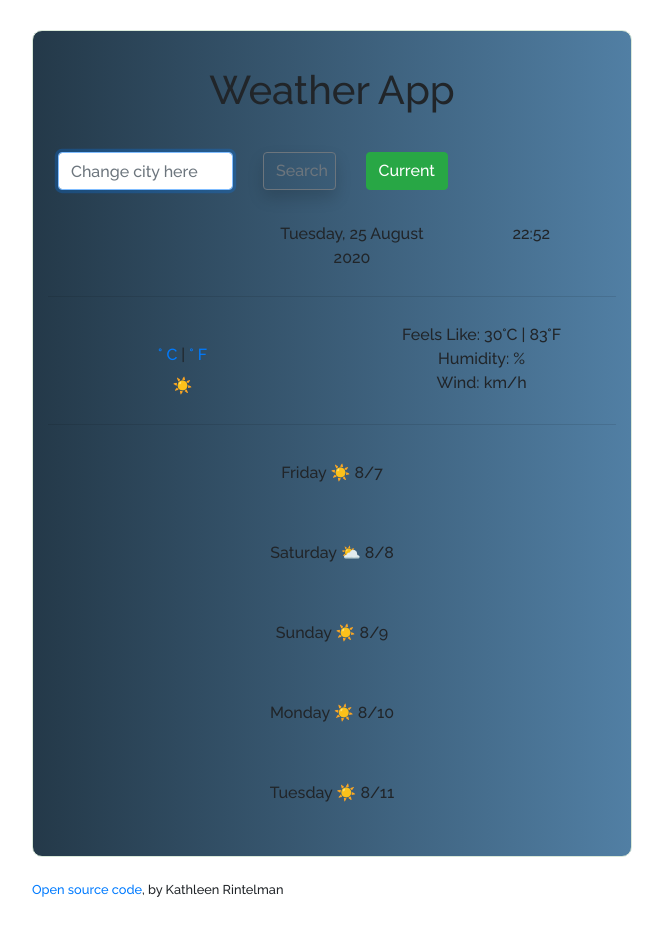
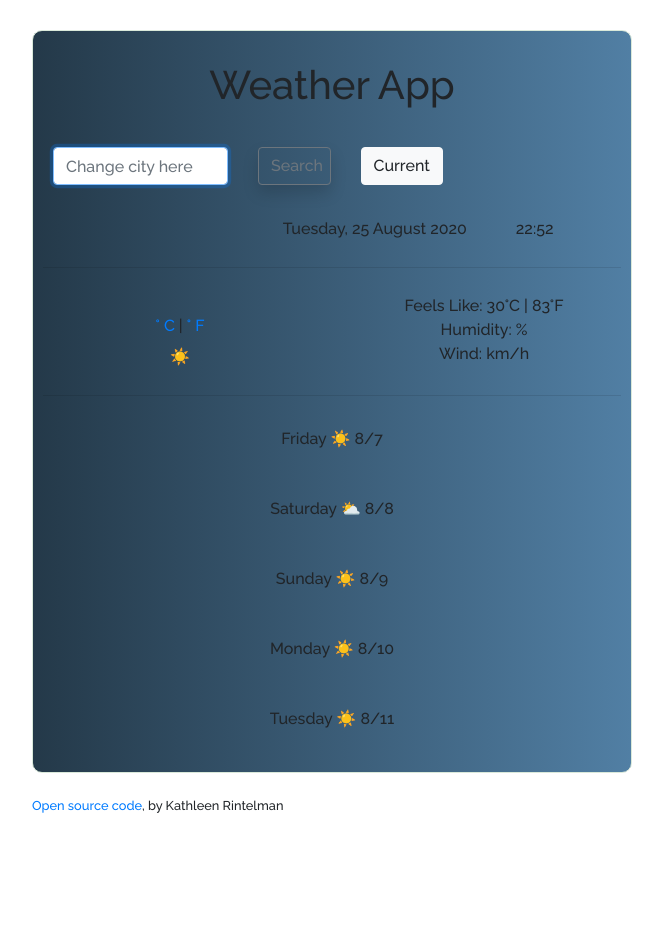
Before and after one commit to zenrs/plus-project, a website built with Parcel: page index.html in a window 1280 px wide. Shown: the whole page, without its empty margins (308-971 px from the left). After the commit the page ends 847 px from the top, so only its background shows below. Built offline with nearby package versions, Linux system fonts and the light colour scheme; no server answers.

Commit message:
Changed date/time spacing and buttons

```diff
--- a/index.html
+++ b/index.html
@@ -43,9 +43,9 @@
         class="form-control btn btn-outline-secondary shadow"/>
         </div>
         <div class="col-3">
-        <button class="btn btn-success w-200" id="current-location-button">
-          Current
-        </button>
+      <button type="button" class="btn btn-light" id="current-location-button">
+        Current
+      </button>
       </div>
       </div>
       </form>
@@ -57,9 +57,9 @@
         <div class="col-sm-4">
       <h2></h2>
         </div>
-        <div class="col-sm-4" id="current-date">
+        <div class="col-sm-5" id="current-date">
       </div>
-      <div class="col-sm-4" id="current-time">
+      <div class="col-sm-2" id="current-time">
           </div>
             </div>
           </div>
--- a/src/styles.css
+++ b/src/styles.css
@@ -12,10 +12,13 @@ ul {
 li {
   list-style-type: none;
 }
-h1,
+h1 {
+  text-align: center;
+  padding: 20px;
+}
 p {
   text-align: center;
-  padding: 20px;
+  padding: 15px;
 }
 .weather-app-wrapper {
   max-width: 600px;
@@ -28,7 +31,7 @@ p {
 .weather-app {
   background-image: linear-gradient(to right, #243949 0%, #517fa4 100%);
   border: 1px solid #dae9da;
-  padding: 15px;
+  padding: 10px;
   margin: 20px auto;
   border-radius: 10px;
   max-width: 1000px;
```
